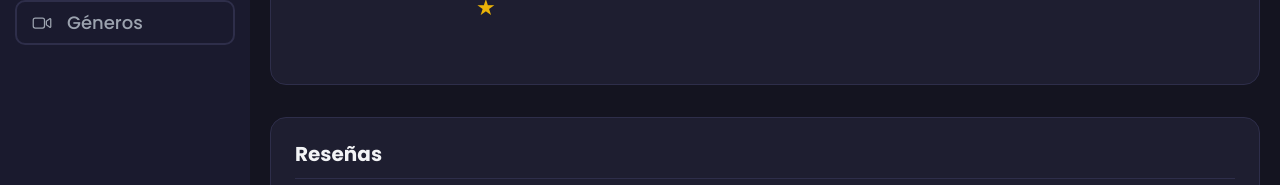
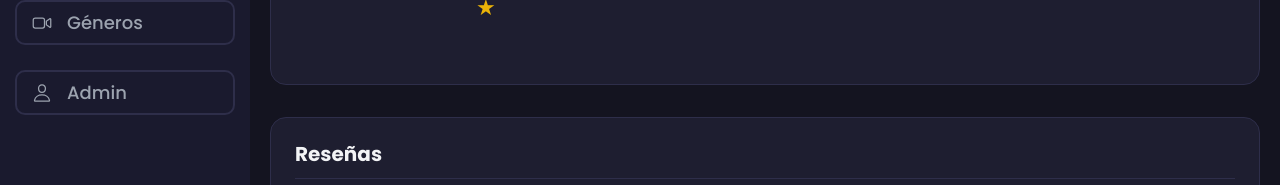
Before and after one commit to Conde34/Proyecto-peliculas-series, a website: page html/titulo.html in a window 1280 px wide. Shown: the part 235-420 px from the top of the page. Drawn offline with nearby package versions, Linux system fonts and the light colour scheme.

Commit message:
Version final V1.6

```diff
--- a/html/titulo.html
+++ b/html/titulo.html
@@ -42,6 +42,12 @@
           <a class="gen" href="genero.html">
             <ion-icon name="videocam-outline"></ion-icon>
             <span>Géneros</span>
+          </a>
+        </li>
+        <li>
+          <a class="adm" href="admin.html">
+            <ion-icon name="person-outline"></ion-icon>
+            <span>Admin</span>
           </a>
         </li>
       </ul>
```
